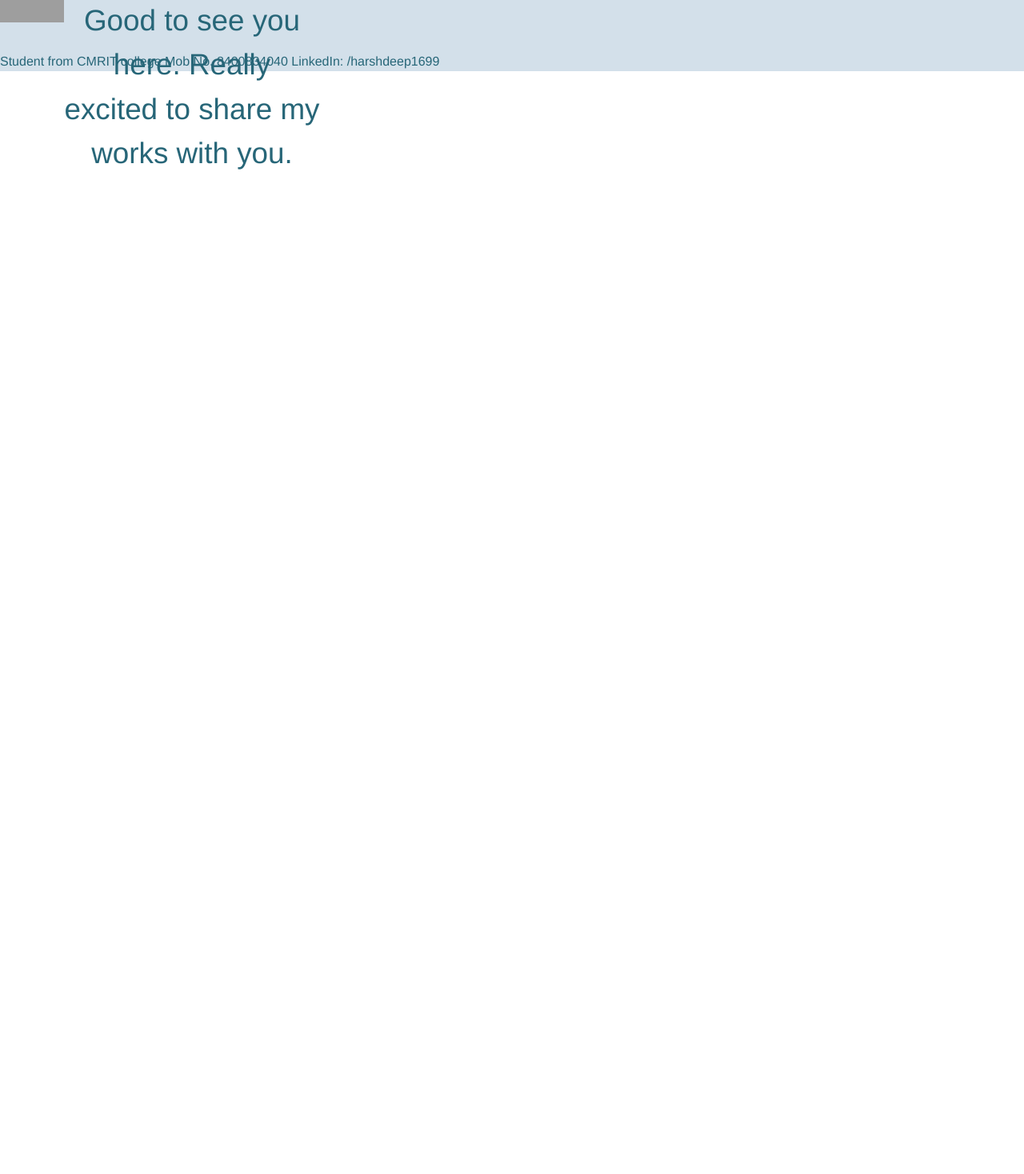
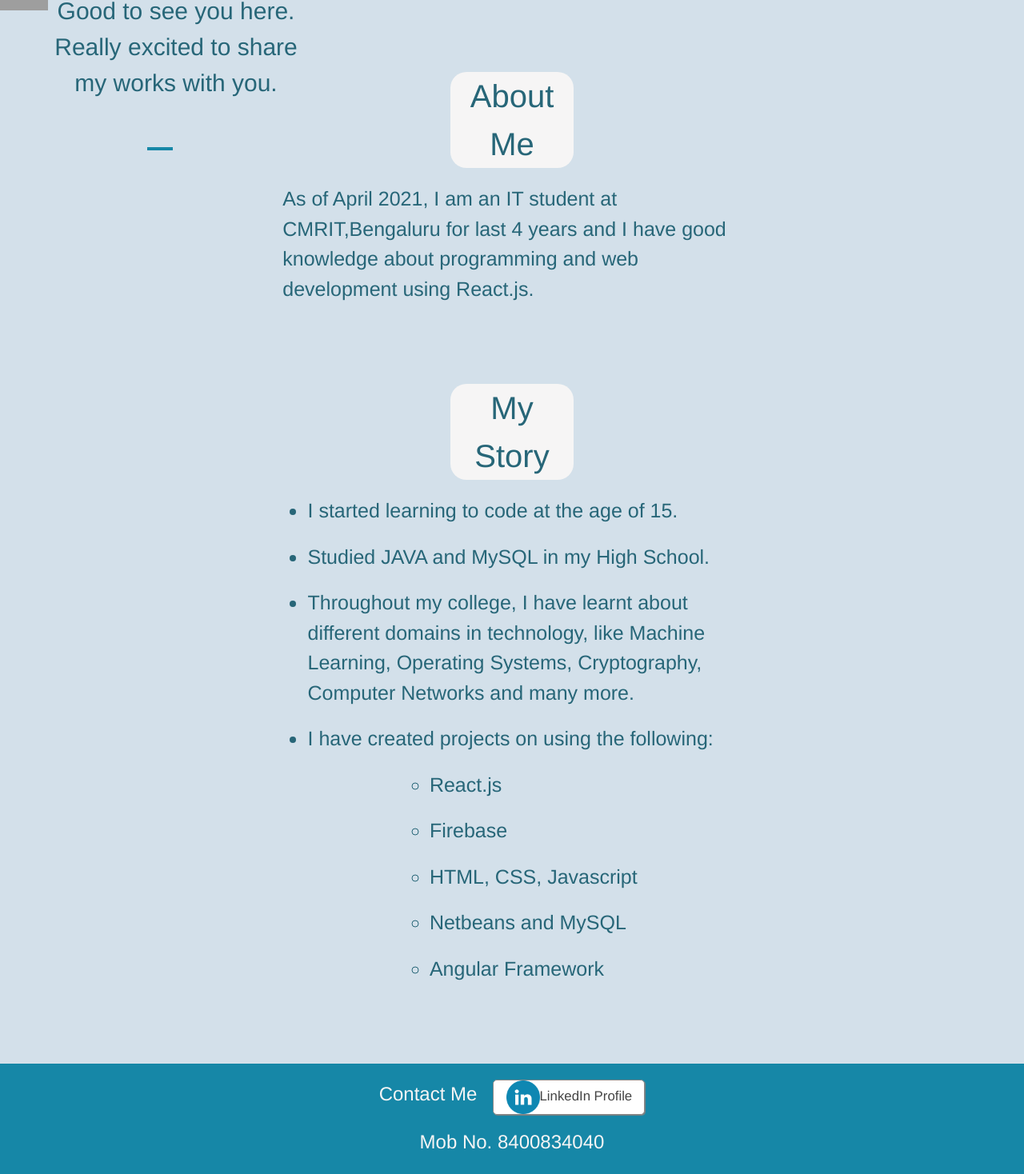
Before and after one commit to harshdeep1699/my-portfolio, a React (Create React App) app: page / in a window 1280 px wide. Shown: the part 823-2291 px from the top of the page at 80% size. Before the commit the page ends 1042 px from the top, so only its background shows below. Built offline with nearby package versions, Linux system fonts and the light colour scheme; grey boxes are pictures that could not be loaded.

Commit message:
completed landing page design

```diff
--- a/src/AboutMe/AboutMe.css
+++ b/src/AboutMe/AboutMe.css
@@ -7,10 +7,12 @@
 .carousText{
     position: absolute;
     top: 50%;
-    left: 27%;
+    left: 36%;
     color: white;
     font-family:Helvetica;
     font-size: 4em;
+    border:3px solid #1687a7;
+    padding:2px;
 }
 .d-block{
     max-height: 700px;
@@ -21,9 +23,15 @@
     display: inline-block;
     position: relative;
 }
+.intro hr{
+    border: 2px solid #1687a7;
+    width:7%;
+    position: relative;
+    top:200px;
+}
 .myPic{
-   height: 20%;
-   width: 20%;
+   height: 15%;
+   width: 15%;
    float: left;
    display: inline-block;
 }
@@ -33,12 +41,69 @@
     top: 50%;
     display: inline-block;
     width: 80%;
-    font-size: 2.3em;
+    font-size: 30px;
 }
-.details{
-    margin-bottom: 0px;
-   }
-
 .detailsText{
     margin-bottom: 0px;
 }
+.aboutMe{
+    display: block;
+    width: 80%;
+    margin-top: 40px;
+    margin-bottom: 100px;
+    margin-left: auto;
+    margin-right: auto;
+
+}
+.aboutMe .title{
+    text-align: center;
+    font-size: 40px;
+    background-color: #f6f5f5;
+    width:15%;
+    margin: 0 auto;
+    border-radius: 20px;
+}
+
+.aboutMe .desc{
+    font-size: 25px;
+    text-align: left;
+    width:56%;
+    margin: 20px auto;
+}
+
+.contact{
+    margin-bottom: 0px;
+    background-color:#1687a7 ;
+    color: #f6f5f5;
+    padding: 20px;
+    text-align: center;
+   }
+
+.contact .text{
+    font-size: 1.5em;
+}
+
+   .linkedinspan{
+    display: inline-block;
+    vertical-align: middle;
+    width: 42px;
+    height: 42px;
+   }
+
+   .linkedinButton{
+    display: inline-block;
+    background: white;
+    color: #444;
+    width: 190px;
+    border-radius: 5px;
+    border: thin solid #888;
+    box-shadow: 1px 1px 1px grey;
+    white-space: nowrap;
+    margin-left: 20px;
+    font-size: 0.7em;
+   }
+   .linkedinButton:hover{
+       text-decoration: none;
+       color: black;
+        cursor: pointer;
+    }
--- a/src/AboutMe/AboutMe.jsx
+++ b/src/AboutMe/AboutMe.jsx
@@ -4,8 +4,10 @@ import pic1 from './pic1.JPG'
 import pic2 from './pic2.JPG'
 import 'bootstrap/dist/css/bootstrap.min.css';
 import Carousel from 'react-bootstrap/Carousel'
+import linkedin from './linkedin.png'
 const aboutMe= ()=>{
     return(
+
         <div>
           <div className='carouselAndText'>
           <Carousel pause="false" className='carous'>
@@ -24,7 +26,7 @@ const aboutMe= ()=>{
               />
             </Carousel.Item>
             </Carousel>
-            <p className='carousText'>Hi! Welcome to my portfolio</p>
+            <p className='carousText'>About Harshdeep</p>
           </div>
 
           <div className='intro'>
@@ -32,12 +34,64 @@ const aboutMe= ()=>{
             <p className='introText'>
             Good to see you here. Really excited to share my works with you.
             </p>
+            <hr></hr>
           </div>
-          <div className='details'>
-            <p className='detailsText'>Student from CMRIT college
-            Mob No. 8400834040
-                LinkedIn: /harshdeep1699
+
+          <div className="aboutMe">
+            <p className='title'>About Me</p>
+            <p className='desc'>
+            As of April 2021, I am an IT student at CMRIT,Bengaluru for last 4 years and I have good knowledge about
+            programming and web development using React.js.
             </p>
+          </div>
+
+          <div className="aboutMe">
+            <p className='title'>My Story</p>
+            <ul>
+            <li className='desc'>
+              I started learning to code at the age of 15.
+            </li>
+            <li className='desc'>
+              Studied JAVA and MySQL in my High School.
+            </li>
+            <li className='desc'>
+              Throughout my college, I have learnt about different domains in technology,
+               like Machine Learning, Operating Systems, Cryptography, Computer Networks and many more.
+            </li>
+            <li className='desc'>
+              I have created projects on using the following:
+              <ul>
+              <li className='desc'>
+              React.js
+              </li>
+              <li className='desc'>
+              Firebase
+              </li>
+              <li className='desc'>
+              HTML, CSS, Javascript
+              </li>
+              <li className='desc'>
+              Netbeans and MySQL
+              </li>
+              <li className='desc'>
+              Angular Framework
+              </li>
+              </ul>
+            </li>
+            </ul>
+
+          </div>
+
+
+          <div className='contact'>
+            <p className='text'>Contact Me
+            <a target="_blank" href='https://www.linkedin.com/in/harshdeep1699'className='linkedinButton'>
+              <span><img className='linkedinspan'
+                      src={linkedin}></img>
+              </span>LinkedIn Profile</a></p>
+            <p className='text'>Mob No. 8400834040</p>
+              <p className='text'>Email: harshdeep4898@gmail.com</p>
+
           </div>
         </div>
     )
```
Also changed, not shown: src/AboutMe/linkedin.png (added).
